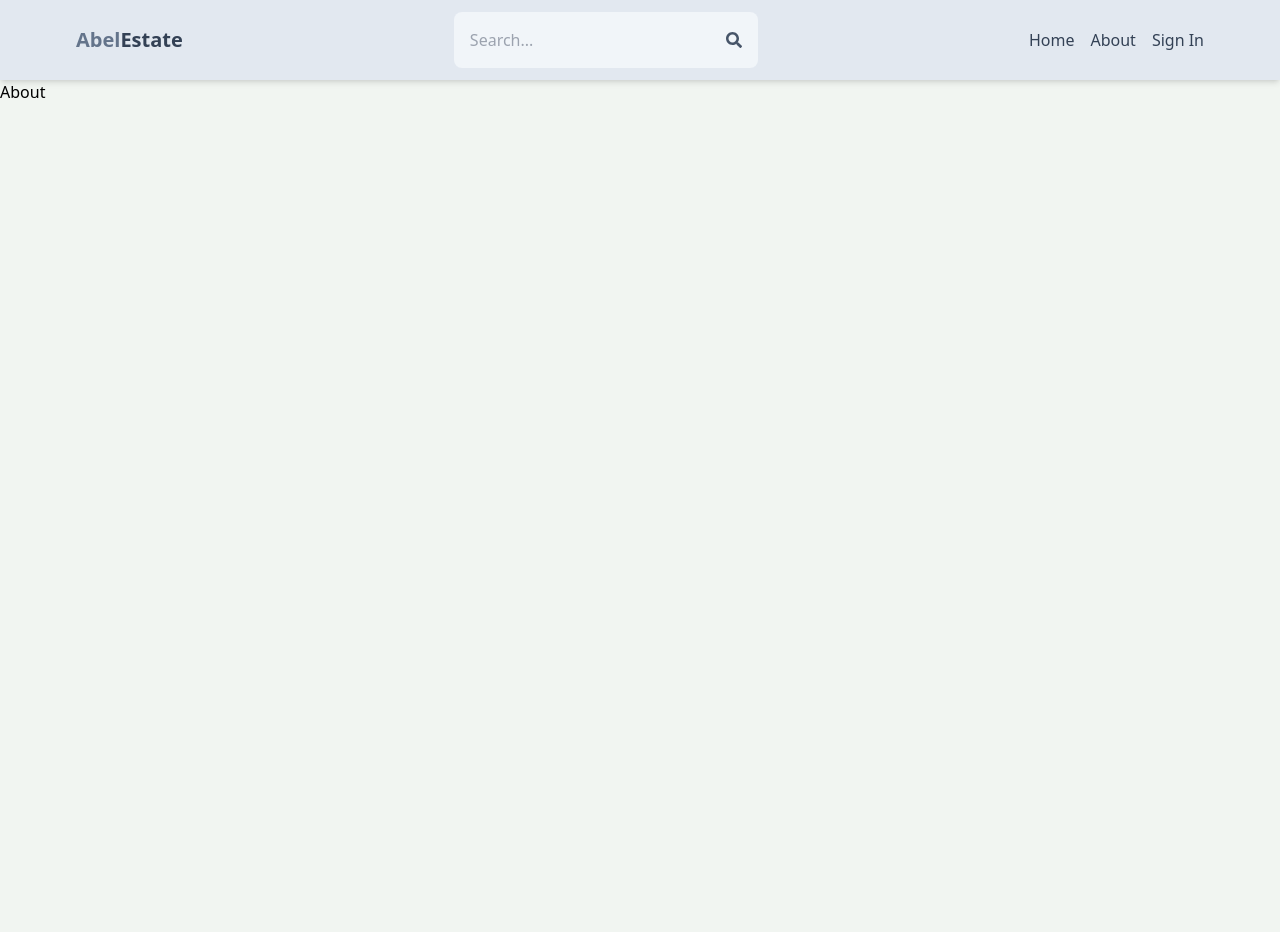
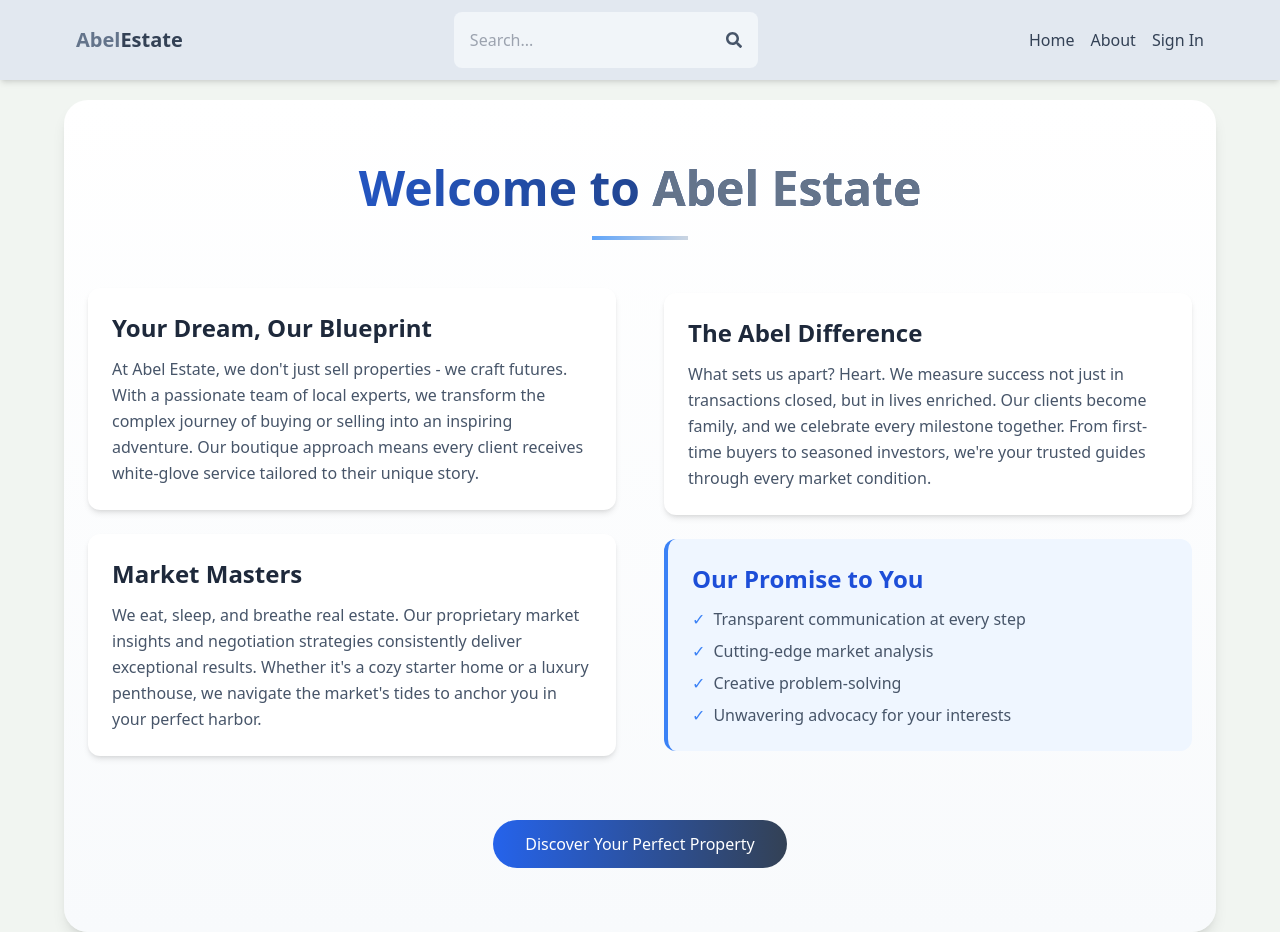
Before and after one commit to abimtad/RealState, a React (Vite) app in the folder client/: page /about in a window 1280 px wide. Before the commit the page ends 800 px from the top, so only its background shows below. Built offline with nearby package versions, Linux system fonts and the light colour scheme.

Commit message:
feat: enhance About page with detailed descriptions and navigation button to Search page

```diff
--- a/client/src/pages/About.jsx
+++ b/client/src/pages/About.jsx
@@ -1,7 +1,95 @@
-import React from "react";
+import { useNavigate } from "react-router-dom";
 
 function About() {
-  return <div>About</div>;
+  const navigate = useNavigate();
+  return (
+    <div className="mt-5 py-16 px-6 max-w-6xl mx-auto bg-gradient-to-b from-white to-slate-50 rounded-3xl shadow-lg">
+      <div className="text-center mb-12">
+        <h1 className="text-4xl md:text-5xl font-bold mb-6 text-transparent bg-clip-text bg-gradient-to-r from-blue-600 to-slate-800">
+          Welcome to <span className="text-slate-500">Abel Estate</span>
+        </h1>
+        <div className="w-24 h-1 bg-gradient-to-r from-blue-400 to-slate-300 mx-auto mb-8"></div>
+      </div>
+
+      <div className="grid md:grid-cols-2 gap-12 items-center">
+        <div className="space-y-6">
+          <div className="p-6 bg-white rounded-xl shadow-md hover:shadow-xl transition-shadow duration-300">
+            <h2 className="text-2xl font-semibold mb-3 text-slate-800">
+              Your Dream, Our Blueprint
+            </h2>
+            <p className="text-slate-600 leading-relaxed">
+              At Abel Estate, we don't just sell properties - we craft futures.
+              With a passionate team of local experts, we transform the complex
+              journey of buying or selling into an inspiring adventure. Our
+              boutique approach means every client receives white-glove service
+              tailored to their unique story.
+            </p>
+          </div>
+
+          <div className="p-6 bg-white rounded-xl shadow-md hover:shadow-xl transition-shadow duration-300">
+            <h2 className="text-2xl font-semibold mb-3 text-slate-800">
+              Market Masters
+            </h2>
+            <p className="text-slate-600 leading-relaxed">
+              We eat, sleep, and breathe real estate. Our proprietary market
+              insights and negotiation strategies consistently deliver
+              exceptional results. Whether it's a cozy starter home or a luxury
+              penthouse, we navigate the market's tides to anchor you in your
+              perfect harbor.
+            </p>
+          </div>
+        </div>
+
+        <div className="space-y-6">
+          <div className="p-6 bg-white rounded-xl shadow-md hover:shadow-xl transition-shadow duration-300">
+            <h2 className="text-2xl font-semibold mb-3 text-slate-800">
+              The Abel Difference
+            </h2>
+            <p className="text-slate-600 leading-relaxed">
+              What sets us apart? Heart. We measure success not just in
+              transactions closed, but in lives enriched. Our clients become
+              family, and we celebrate every milestone together. From first-time
+              buyers to seasoned investors, we're your trusted guides through
+              every market condition.
+            </p>
+          </div>
+
+          <div className="p-6 bg-blue-50 rounded-xl border-l-4 border-blue-500">
+            <h2 className="text-2xl font-semibold mb-3 text-blue-700">
+              Our Promise to You
+            </h2>
+            <ul className="space-y-2 text-slate-600">
+              <li className="flex items-start">
+                <span className="text-blue-500 mr-2">✓</span>
+                <span>Transparent communication at every step</span>
+              </li>
+              <li className="flex items-start">
+                <span className="text-blue-500 mr-2">✓</span>
+                <span>Cutting-edge market analysis</span>
+              </li>
+              <li className="flex items-start">
+                <span className="text-blue-500 mr-2">✓</span>
+                <span>Creative problem-solving</span>
+              </li>
+              <li className="flex items-start">
+                <span className="text-blue-500 mr-2">✓</span>
+                <span>Unwavering advocacy for your interests</span>
+              </li>
+            </ul>
+          </div>
+        </div>
+      </div>
+
+      <div className="mt-16 text-center">
+        <button
+          onClick={() => navigate("/search")}
+          className="px-8 py-3 bg-gradient-to-r from-blue-600 to-slate-700 text-white font-medium rounded-full hover:shadow-lg transition-all duration-300 transform hover:scale-105"
+        >
+          Discover Your Perfect Property
+        </button>
+      </div>
+    </div>
+  );
 }
 
 export default About;
--- a/client/src/pages/Home.jsx
+++ b/client/src/pages/Home.jsx
@@ -63,13 +63,11 @@ function Home() {
     <div className="">
       <div className="flex flex-col gap-4 p-4">
         <h1 className="text-slate-700 font-bold text-4xl md:text-6xl lg:text-7xl">
-          Find your next <span className="text-slate-500">perfect</span>
-          <br />
-          place with ease
+          Discover Where Comfort Meets{" "}
+          <span className="text-slate-500">convenience</span>
         </h1>
         <div className="text-gray-400 text-xs sm:text-sm">
-          Sahand Estate is the best place to find your next perfect place to
-          live.
+          Abel Estate is the best place to find your next perfect place to live.
           <br />
           We have a wide range of properties for you to choose from.
         </div>
@@ -89,6 +87,7 @@ function Home() {
                 style={{
                   background: `url(${listing.imageUrls[0]}) center no-repeat`,
                   backgroundSize: "cover",
+                  backgroundPosition: "bottom",
                 }}
                 className="h-[500px]"
                 key={listing._id}
```
